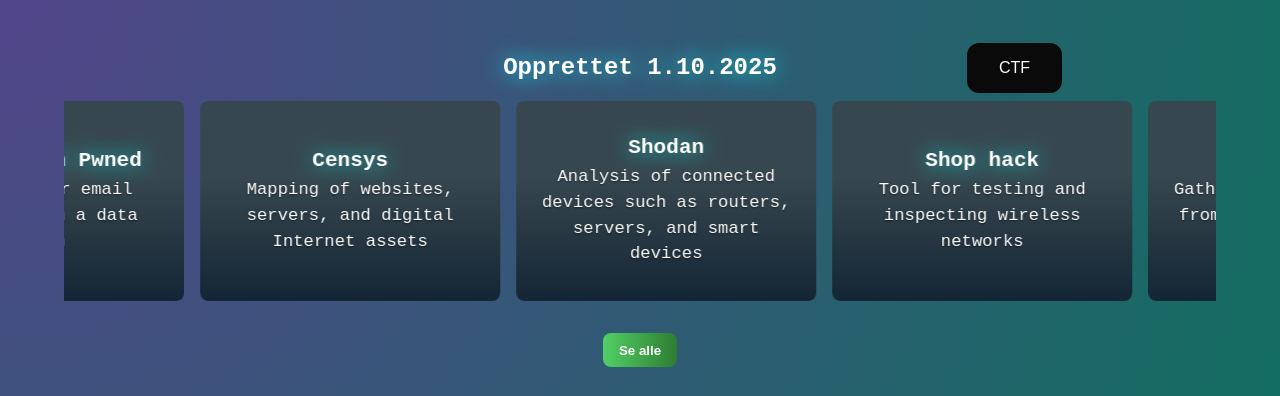
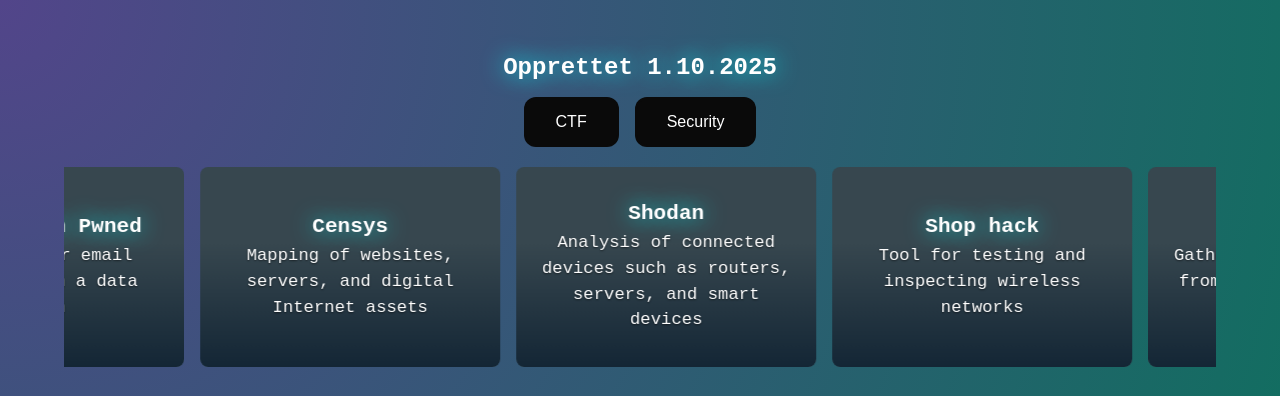
Before and after one commit to altmulig315-netizen/test1, a website with bundled scripts: page Test-index.html in a window 1280 px wide. Shown: the top 396 px of the page. Built offline with nearby package versions, Linux system fonts and the light colour scheme.

```diff
--- a/Test-index.html
+++ b/Test-index.html
@@ -17,9 +17,14 @@
         <section class="hero-copy">
           <div class="hero-content">
             <h1>Opprettet 1.10.2025</h1>
-            <a href="CTF.html" target="_blank" rel="noopener noreferrer">
-              <button class="animated-border">CTF</button>
-            </a>
+            <div class="hero-buttons">
+              <a href="CTF.html" target="_blank" rel="noopener noreferrer">
+                <button class="animated-border">CTF</button>
+              </a>
+              <a href="SECURITY.md" target="_blank" rel="noopener noreferrer">
+                <button class="animated-border">Security</button>
+              </a>
+            </div>
           </div>
         </section>
 
--- a/src/css/layout/grid.css
+++ b/src/css/layout/grid.css
@@ -60,11 +60,15 @@
   margin: 0;
 }
 
+.hero-buttons {
+  display: flex;
+  justify-content: center;
+  gap: var(--spacing-md);
+  margin-top: var(--spacing-md);
+}
+
 .hero-content .animated-border {
-  position: absolute;
-  right: 150px;
-  top: 50%;
-  transform: translateY(-50%);
+  display: inline-block;
 }
 
 .hero-copy {
```
Also changed, not shown: .github/instructions/snyk_rules.instructions.md (added).
